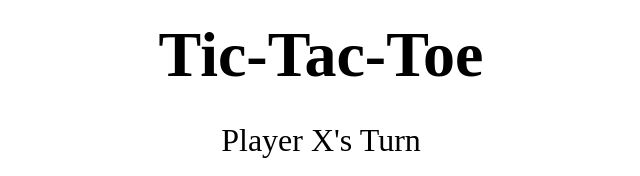
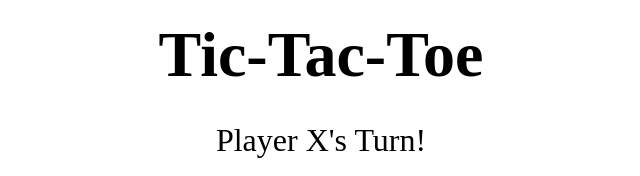
Before and after one commit to leonlee021/tic-tac-toe, a plain HTML site: page index.html in a window 1280 px wide. Both pictures are taken after a click on the element 503 px from the left and 250 px from the top of the page. Shown: the top 176 px of the page, 319-959 px from the left. Drawn offline with Linux system fonts and the light colour scheme; a web font is replaced by a local one.

Commit message:
fix restart button

```diff
--- a/index.html
+++ b/index.html
@@ -15,7 +15,7 @@
 <div id="container1">
     <div id="container2">
         <h1>Tic-Tac-Toe</h1>
-        <div id="turn_message">Player O's Turn</div>
+        <div id="turn_message">Player O's Turn!</div>
         <div class="gameboard">
             <div class="field" data-index-number = "0"></div>
             <div class="field" data-index-number = "1"></div>
--- a/script.js
+++ b/script.js
@@ -88,6 +88,7 @@ const gameFlow = (() => {
     restartButton.addEventListener("click", function(){
         gameBoard.resetBoardArray();
         fieldElements.forEach(fieldElement => fieldElement.textContent = "");
+        turnMessage.textContent = "Player O's Turn!";
     })
 
     let currentPlayer = playerO;
@@ -120,7 +121,7 @@ const gameFlow = (() => {
                 let temp = lastPlayed;
                 lastPlayed = currentPlayer;
                 currentPlayer = temp;
-                turnMessage.textContent = "Player " + currentPlayer + "'s Turn";
+                turnMessage.textContent = "Player " + currentPlayer + "'s Turn!";
                 moveCount = moveCount + 1;
                 console.log("move count" + moveCount);
                 return;
```
